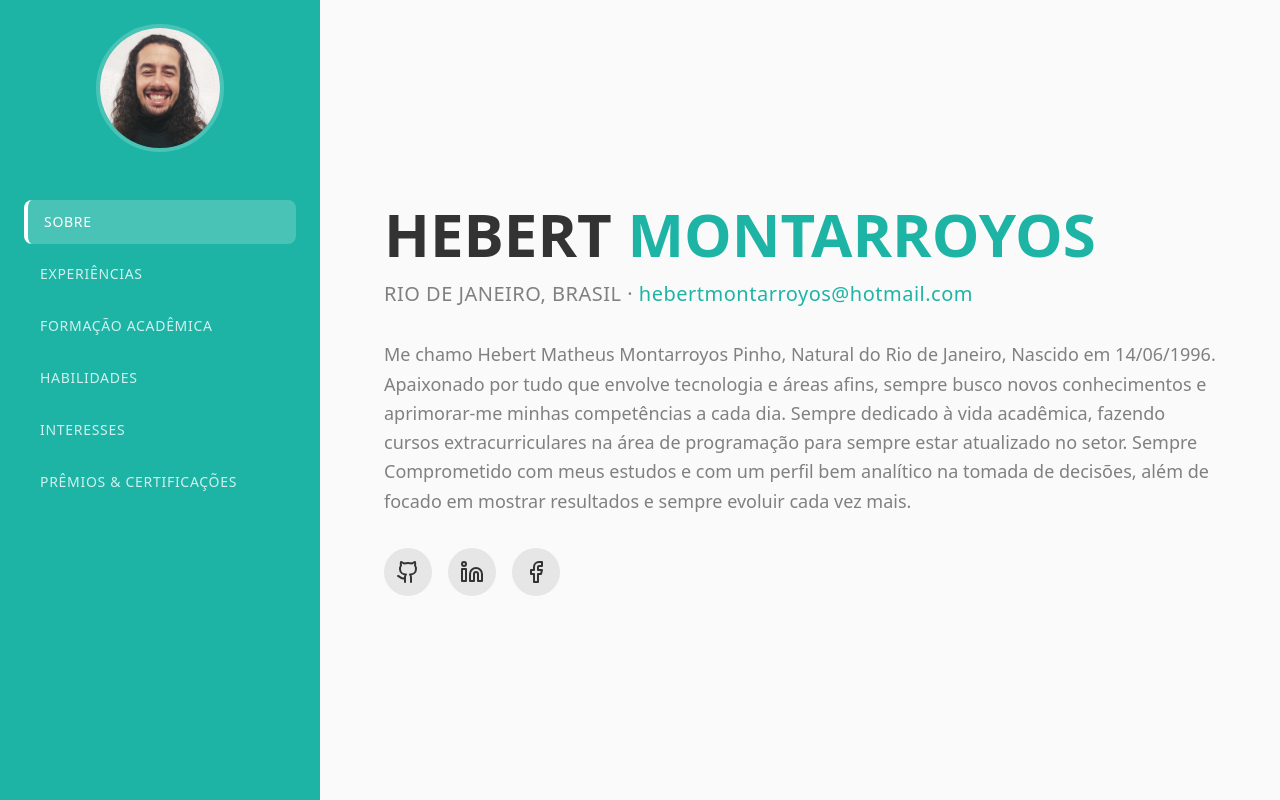
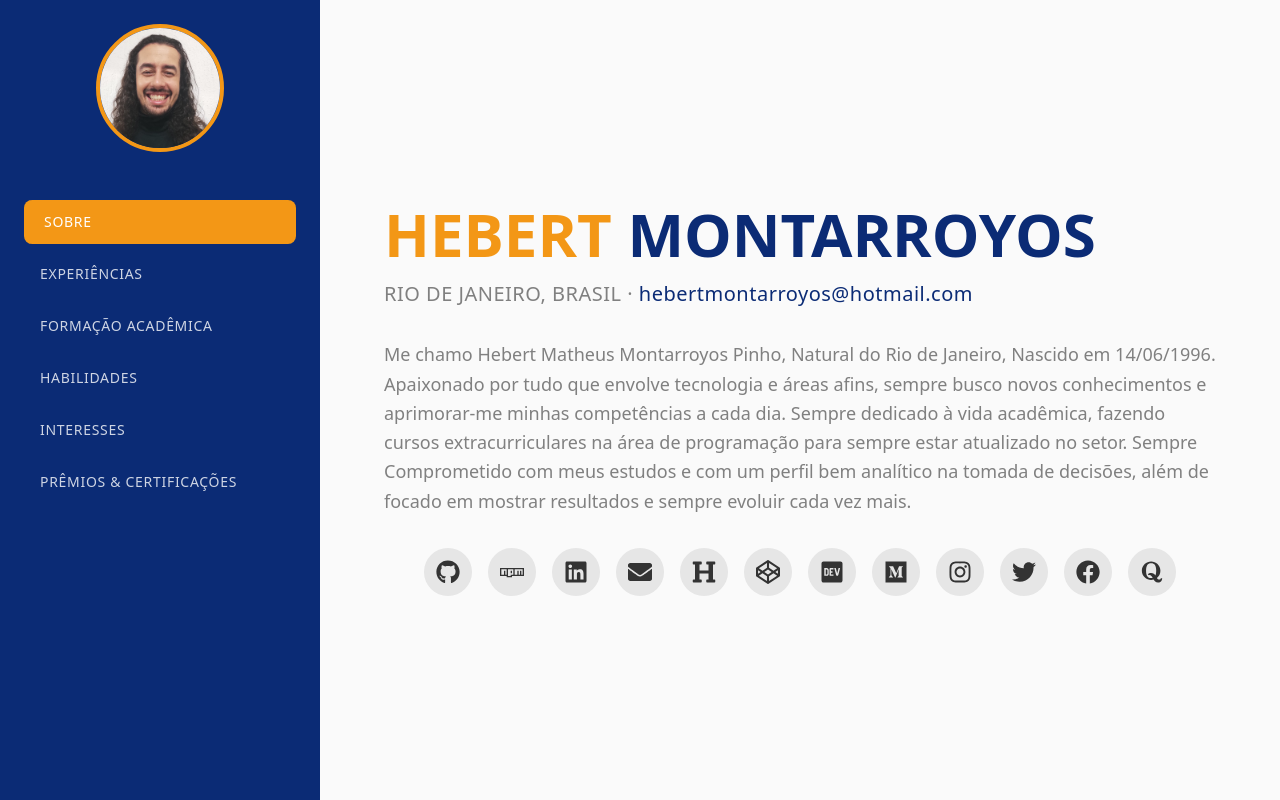
Before and after one commit to HMontarroyos/curriculum_hebert_montarroyos, a React (Vite) app: page / in a window 1280 px wide. Shown: the top 800 px of the page. Built offline with nearby package versions, Linux system fonts and the light colour scheme; the HTML template or start-up script is replaced by a standard one.

Commit message:
feat: add new hability

```diff
--- a/src/components/Sidebar.tsx
+++ b/src/components/Sidebar.tsx
@@ -46,7 +46,7 @@ const Sidebar: React.FC<SidebarProps> = ({ activeSection, onNavigate }) => {
               <img
                 src={avatar}
                 alt="Hebert Montarroyos"
-                className="w-32 h-32 rounded-full mx-auto object-cover border-4 border-white/20"
+                className="w-32 h-32 rounded-full mx-auto object-cover border-4 border-tertiary"
               />
             </div>
           </div>
@@ -55,11 +55,13 @@ const Sidebar: React.FC<SidebarProps> = ({ activeSection, onNavigate }) => {
               <li key={item.href}>
                 <button
                   onClick={() => handleNavClick(item.href)}
-                  className={`w-full text-left px-4 py-3 rounded-lg text-sm font-medium tracking-wider transition-all duration-200 hover:bg-white/10 ${
-                    activeSection === item.href
-                      ? "bg-white/20 text-white border-l-4 border-white"
-                      : "text-white/80"
-                  }`}
+                  className={`w-full text-left px-4 py-3 rounded-lg text-sm font-medium tracking-wider transition-all duration-200
+      hover:bg-tertiary/20
+      ${
+        activeSection === item.href
+          ? "bg-tertiary text-tertiary-foreground border-l-4 border-tertiary"
+          : "text-white/80"
+      }`}
                 >
                   {item.content}
                 </button>
--- /dev/null
+++ b/src/components/SocialIcons.tsx
@@ -0,0 +1,50 @@
+import {
+  FaGithub,
+  FaNpm,
+  FaLinkedin,
+  FaEnvelope,
+  FaHeading,
+  FaCodepen,
+  FaDev,
+  FaMedium,
+  FaInstagram,
+  FaTwitter,
+  FaFacebook,
+  FaQuora,
+} from "react-icons/fa";
+
+export const SocialMedias = [
+  { link: "https://github.com/HMontarroyos", icon: FaGithub },
+  { link: "https://www.npmjs.com/~hmontarroyos", icon: FaNpm },
+  {
+    link: "https://www.linkedin.com/in/hebertmontarroyos-developer/",
+    icon: FaLinkedin,
+  },
+  { link: "mailto:hebertmontarroyos@hotmail.com", icon: FaEnvelope },
+  { link: "https://www.holopin.io/@hmontarroyos#", icon: FaHeading },
+  { link: "https://codepen.io/hmontarroyos", icon: FaCodepen },
+  { link: "https://dev.to/hmontarroyos", icon: FaDev },
+  { link: "https://medium.com/@hebertmontarroyos", icon: FaMedium },
+  { link: "https://www.instagram.com/hmontarroyosdev/", icon: FaInstagram },
+  { link: "https://twitter.com/HMontarroyosDev", icon: FaTwitter },
+  { link: "https://www.facebook.com/hmontarroyosdev", icon: FaFacebook },
+  { link: "https://www.quora.com/profile/Hebert-Montarroyos", icon: FaQuora },
+];
+
+export default function SocialIcons() {
+  return (
+    <div className="flex flex-wrap gap-4 justify-center">
+      {SocialMedias.map(({ link, icon: Icon }, index) => (
+        <a
+          key={index}
+          href={link}
+          target="_blank"
+          rel="noopener noreferrer"
+          className="w-12 h-12 bg-portfolio-text/10 hover:bg-primary text-portfolio-text hover:text-white rounded-full flex items-center justify-center transition-all duration-300 hover:scale-110"
+        >
+          <Icon className="w-6 h-6" />
+        </a>
+      ))}
+    </div>
+  );
+}
--- a/src/index.css
+++ b/src/index.css
@@ -13,13 +13,16 @@
     --popover: 0 0% 100%;
     --popover-foreground: 222.2 84% 4.9%;
 
-    --primary: 174 72% 41%;
+    --primary: 222 83% 25%;
     --primary-foreground: 0 0% 100%;
-    --primary-light: 174 72% 51%;
-    --primary-dark: 174 72% 31%;
+    --primary-light: 222 83% 35%;
+    --primary-dark: 222 83% 15%;
 
     --secondary: 210 40% 96.1%;
     --secondary-foreground: 222.2 47.4% 11.2%;
+
+    --tertiary: 35 90% 52%;
+    --tertiary-foreground: 0 0% 100%;
 
     --muted: 210 40% 96.1%;
     --muted-foreground: 215.4 16.3% 46.9%;
@@ -36,9 +39,9 @@
 
     --radius: 0.5rem;
 
-    --portfolio-sidebar: 174 72% 41%;
+    --portfolio-sidebar: 222 83% 25%;
     --portfolio-sidebar-foreground: 0 0% 100%;
-    --portfolio-sidebar-muted: 174 72% 51%;
+    --portfolio-sidebar-muted: 222 83% 35%;
     --portfolio-content: 0 0% 98%;
     --portfolio-text: 0 0% 20%;
     --portfolio-text-muted: 0 0% 50%;
@@ -66,6 +69,9 @@
 
     --secondary: 217.2 32.6% 17.5%;
     --secondary-foreground: 210 40% 98%;
+
+    --tertiary: 35 90% 52%;
+    --tertiary-foreground: 0 0% 100%;
 
     --muted: 217.2 32.6% 17.5%;
     --muted-foreground: 215 20.2% 65.1%;
--- a/src/pages/Index.tsx
+++ b/src/pages/Index.tsx
@@ -1,9 +1,17 @@
 import React, { useState, useEffect } from "react";
-import { Github, Linkedin, Facebook, CheckCircle, Trophy } from "lucide-react";
+import {
+  FaGithub,
+  FaLinkedin,
+  FaFacebook,
+  FaCheckCircle,
+  FaTrophy,
+} from "react-icons/fa";
 import Sidebar from "../components/Sidebar";
 import Section from "../components/Section";
 import TechIcon from "../components/TechIcon";
 import { Button } from "../components/ui/button";
+import { CheckCircle, Trophy } from "lucide-react";
+import SocialIcons from "@/components/SocialIcons";
 
 const Index = () => {
   const [activeSection, setActiveSection] = useState("about");
@@ -13,11 +21,6 @@ const Index = () => {
     lastName: "MONTARROYOS",
     address: "RIO DE JANEIRO, BRASIL",
     email: "hebertmontarroyos@hotmail.com",
-    socialLinks: [
-      { icon: "fa-github", url: "https://github.com", component: Github },
-      { icon: "fa-linkedin", url: "https://linkedin.com", component: Linkedin },
-      { icon: "fa-facebook", url: "https://facebook.com", component: Facebook },
-    ],
   };
 
   const scrollToSection = (sectionId: string) => {
@@ -61,10 +64,11 @@ const Index = () => {
         <Section id="about">
           <div className="space-y-8">
             <div>
-              <h1 className="text-5xl lg:text-6xl font-bold text-portfolio-text mb-4">
-                {config.firstName}
+              <h1 className="text-3xl sm:text-4xl md:text-5xl lg:text-6xl font-bold mb-4">
+                <span className="text-tertiary">{config.firstName}</span>
                 <span className="text-primary">{config.lastName}</span>
               </h1>
+
               <div className="text-xl text-portfolio-text-muted mb-8 tracking-wide">
                 {config.address} ·{" "}
                 <a
@@ -88,22 +92,7 @@ const Index = () => {
               evoluir cada vez mais.
             </p>
 
-            <div className="flex space-x-4">
-              {config.socialLinks.map((social, index) => {
-                const IconComponent = social.component;
-                return (
-                  <a
-                    key={index}
-                    href={social.url}
-                    target="_blank"
-                    rel="noopener noreferrer"
-                    className="w-12 h-12 bg-portfolio-text/10 hover:bg-primary text-portfolio-text hover:text-white rounded-full flex items-center justify-center transition-all duration-300 hover:scale-110"
-                  >
-                    <IconComponent className="w-6 h-6" />
-                  </a>
-                );
-              })}
-            </div>
+            <SocialIcons />
           </div>
         </Section>
         <Section id="experience" className="bg-portfolio-content">
@@ -352,11 +341,16 @@ const Index = () => {
                   {[
                     "html5",
                     "css3",
-                    "sass",
                     "javascript",
                     "react",
+                    "nextjs",
+                    "gatsby",
+                    "jest",
+                    "typescript",
                     "nodejs",
-                    "npm",
+                    "express",
+                    "mysql",
+                    "mongodb",
                     "docker",
                   ].map((tech) => (
                     <TechIcon
--- a/tailwind.config.ts
+++ b/tailwind.config.ts
@@ -2,7 +2,12 @@ import type { Config } from "tailwindcss";
 
 export default {
   darkMode: ["class"],
-  content: ["./pages/**/*.{ts,tsx}", "./components/**/*.{ts,tsx}", "./app/**/*.{ts,tsx}", "./src/**/*.{ts,tsx}"],
+  content: [
+    "./pages/**/*.{ts,tsx}",
+    "./components/**/*.{ts,tsx}",
+    "./app/**/*.{ts,tsx}",
+    "./src/**/*.{ts,tsx}",
+  ],
   prefix: "",
   theme: {
     container: {
@@ -28,6 +33,10 @@ export default {
         secondary: {
           DEFAULT: "hsl(var(--secondary))",
           foreground: "hsl(var(--secondary-foreground))",
+        },
+        tertiary: {
+          DEFAULT: "hsl(var(--tertiary))",
+          foreground: "hsl(var(--tertiary-foreground))",
         },
         destructive: {
           DEFAULT: "hsl(var(--destructive))",
```
Also changed, not shown: src/components/TechIcon.tsx (+18 -1 lines).
